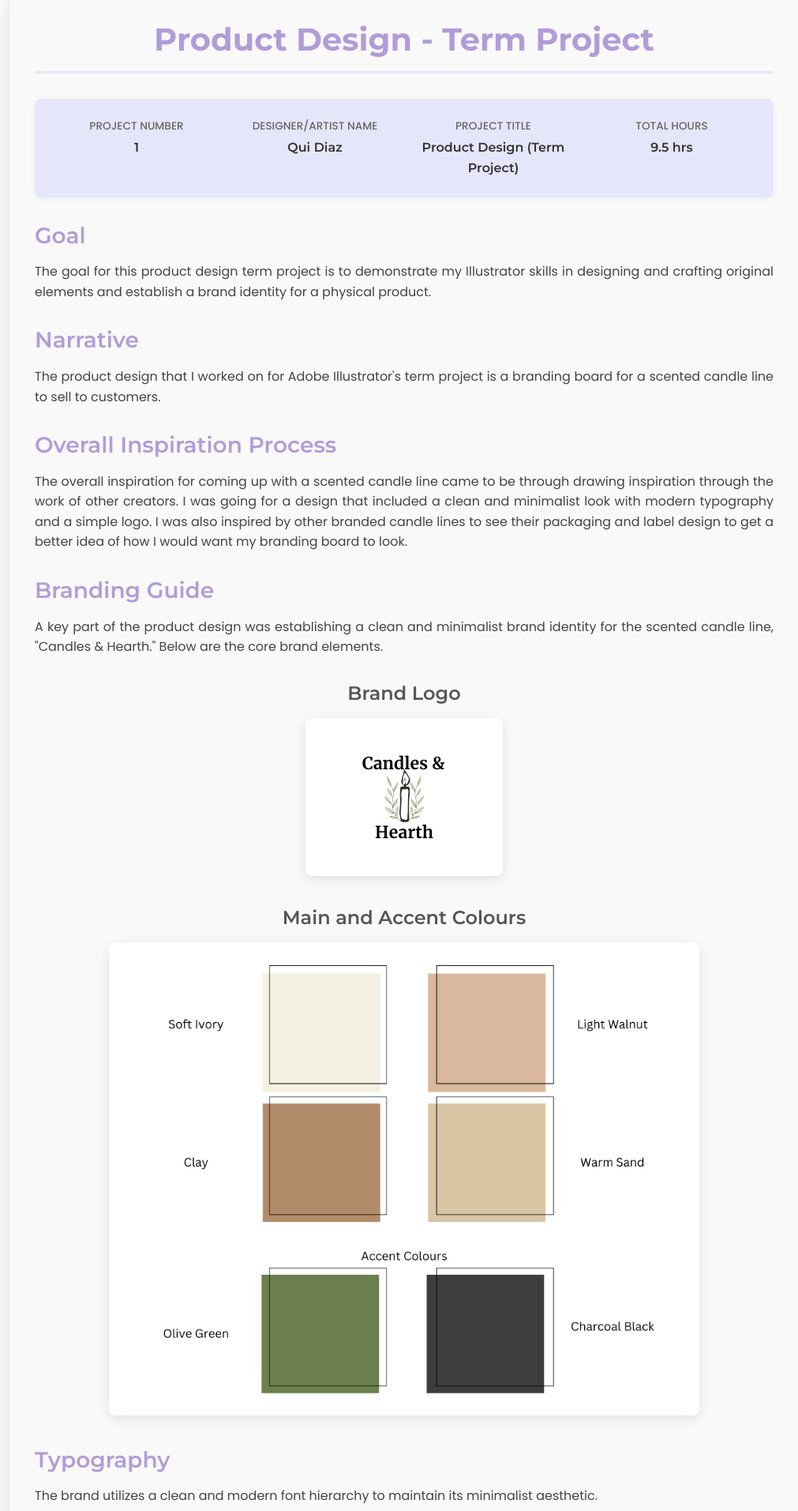
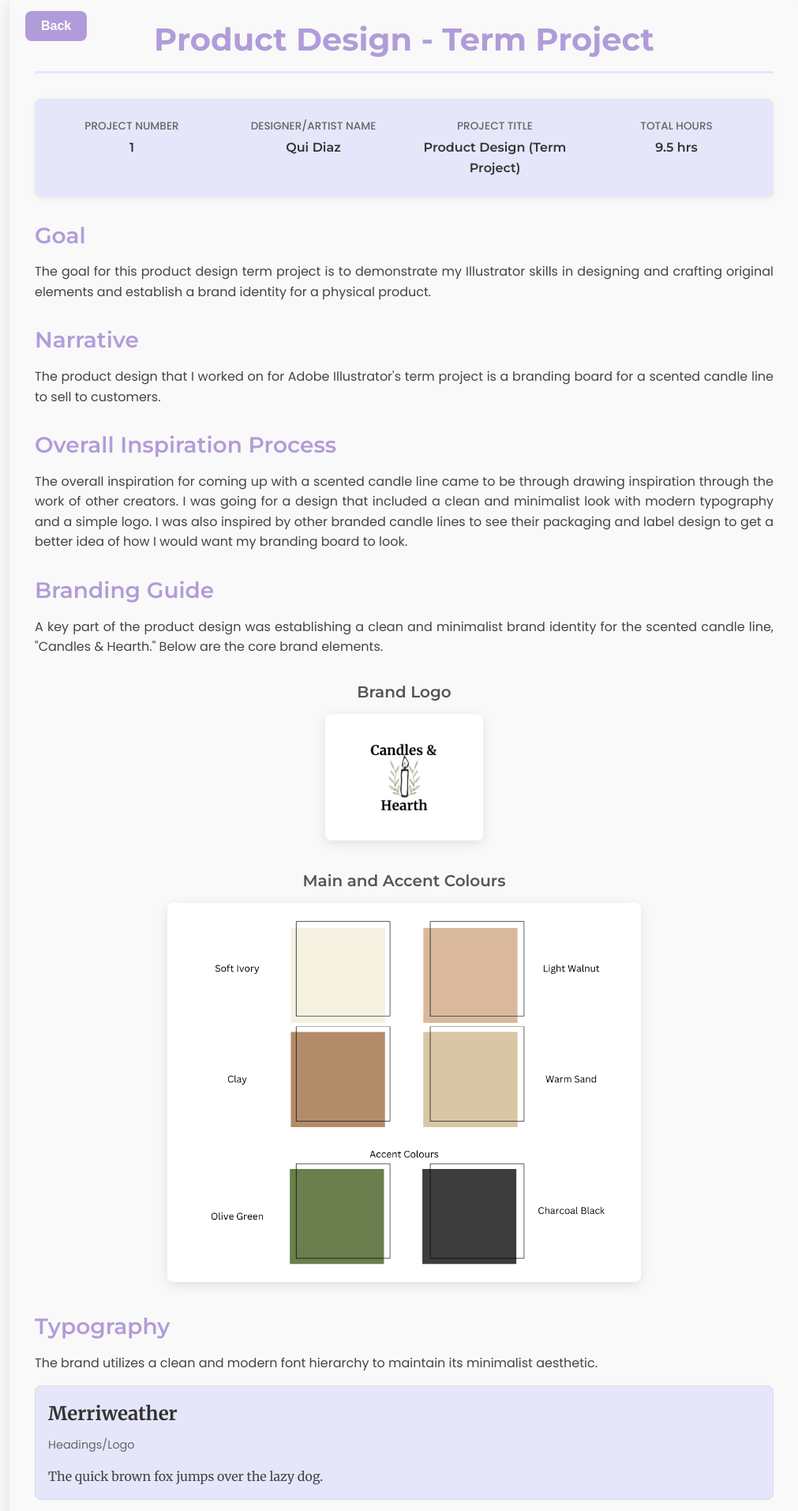
Before and after one commit to 5u2y/Summer-Portfolio, a React (Vite) app: page /projects/term-project in a window 1280 px wide. Shown: the part 80-1993 px from the top of the page at 79% size, without its empty margins (128-1139 px from the left). Built offline with nearby package versions, Linux system fonts and the light colour scheme.

Commit message:
Fixed the Back Button on the projects pages and the Target Discipline page

```diff
--- a/src/pages/TargetDisciplinePage/TargetDisciplinePage.jsx
+++ b/src/pages/TargetDisciplinePage/TargetDisciplinePage.jsx
@@ -1,20 +1,19 @@
 // src/pages/TargetDisciplinePage/TargetDisciplinePage.jsx
 import React from 'react';
-import { useNavigate } from 'react-router-dom'; // NEW: Import useNavigate hook
+import { useNavigate } from 'react-router-dom';
 import styles from './TargetDisciplinePage.module.css';
 import resumePdf from '../../assets/images/etc/Qui_Diaz_Resume.PDF';
 
 const TargetDisciplinePage = () => {
-  const navigate = useNavigate(); // NEW: Initialize the useNavigate hook
+  const navigate = useNavigate();
 
-  // NEW: Function to handle the back button click
+  // The back button now navigates to the About page as requested
   const handleBackClick = () => {
-    navigate('/about'); // This assumes your AboutPage route is '/about'
+    navigate('/about');
   };
 
   return (
     <div className={styles.targetDisciplinePage}>
-      {/* NEW: Back button */}
       <button onClick={handleBackClick} className={styles.backButton}>
         Back
       </button>
--- a/src/pages/projects/CompanyBrandingPage/CompanyBrandingPage.jsx
+++ b/src/pages/projects/CompanyBrandingPage/CompanyBrandingPage.jsx
@@ -1,12 +1,25 @@
+//CompanyBrandingPage.jsx
+
 import React from 'react';
+import { useNavigate } from 'react-router-dom';
 import styles from './CompanyBrandingPage.module.css';
 
 // Corrected import path for the final product image
 import finalProductImage from '../../../assets/images/projects/company-branding/MDIA_2166_Qui_Diaz_Excerise_5.jpg';
 
 const CompanyBrandingPage = () => {
+    const navigate = useNavigate();
+
+    // The back button now navigates to the Projects page
+    const handleBackClick = () => {
+        navigate('/projects');
+    };
+
     return (
         <div className={styles.projectPage}>
+            <button onClick={handleBackClick} className={styles.backButton}>
+                Back
+            </button>
             <h1 className={styles.projectTitle}>Company Branding Guide</h1>
 
             <div className={styles.projectHeader}>
--- a/src/pages/projects/CompanyBrandingPage/CompanyBrandingPage.module.css
+++ b/src/pages/projects/CompanyBrandingPage/CompanyBrandingPage.module.css
@@ -1,39 +1,43 @@
-/* Import Google Fonts for Montserrat and Poppins */
-@import url('https://fonts.googleapis.com/css2?family=Montserrat:wght@400;600;700&family=Poppins:wght@400;500&family=Merriweather:wght@400;700&family=Open+Sans:wght@400&family=Quicksand:wght@400&display=swap');
-
-/* General Reset */
-* {
-  margin: 0;
-  padding: 0;
-  box-sizing: border-box;
-}
-
-body {
-  font-family: 'Poppins', sans-serif;
-  background-color: #f9f9f9; /* Updated background to match TermProjectPage */
-  color: #333;
-}
-
-/* Main container for the project page, with a light background for readability */
+/* CompanyBrandingPage.module.css */
 .projectPage {
   max-width: 1000px;
   margin: 0 auto;
   padding: 2rem;
   font-family: 'Montserrat', 'Poppins', sans-serif;
-  line-height: 1.6;
+  color: #333;
   background-color: #f9f9f9;
   border-radius: 12px;
   box-shadow: 0 4px 20px rgba(0, 0, 0, 0.1);
+  line-height: 1.6;
+  position: relative;
+}
+
+.backButton {
+  position: absolute;
+  top: 20px;
+  left: 20px;
+  padding: 10px 20px;
+  font-size: 1rem;
+  font-weight: 600;
+  color: #fff;
+  background-color: #B19CD9;
+  border: none;
+  border-radius: 8px;
+  cursor: pointer;
+  transition: background-color 0.3s ease;
+}
+
+.backButton:hover {
+  background-color: #9c80d4;
 }
 
 .projectTitle {
-  font-family: 'Montserrat', sans-serif;
   font-size: 2.5rem;
   font-weight: 700;
-  color: #B19CD9; /* Soft purple color */
+  color: #B19CD9;
   text-align: center;
   margin-bottom: 2rem;
-  border-bottom: 3px solid #E6E6FA; /* New border style */
+  border-bottom: 3px solid #E6E6FA;
   padding-bottom: 1rem;
 }
 
@@ -42,17 +46,17 @@
   flex-wrap: wrap;
   justify-content: space-between;
   margin-bottom: 2rem;
-  background-color: #E6E6FA; /* Soft lavender color */
+  background-color: #E6E6FA;
   padding: 1rem;
   border-radius: 8px;
-  box-shadow: 0 2px 10px rgba(0, 0, 0, 0.05); /* Soft shadow */
+  box-shadow: 0 2px 10px rgba(0, 0, 0, 0.05);
   gap: 1rem;
 }
 
 .headerItem {
-  flex: 1 1 180px; /* Adjusted flex-basis for better spacing */
+  flex: 1 1 180px;
   padding: 0.5rem 1rem;
-  text-align: center; /* Centered text */
+  text-align: center;
 }
 
 .headerLabel {
@@ -79,19 +83,27 @@
   font-family: 'Montserrat', sans-serif;
   font-size: 1.75rem;
   font-weight: 600;
-  color: #B19CD9; /* Soft purple color */
+  color: #B19CD9;
   margin-bottom: 1rem;
-  border-bottom: 3px solid #E6E6FA;
-  padding-bottom: 0.5rem;
-  padding-left: 0;
 }
 
 .sectionText {
   font-family: 'Poppins', sans-serif;
   font-size: 1rem;
-  line-height: 1.6;
   color: #444;
   text-align: justify;
+}
+
+.finalProductImageContainer {
+  text-align: center;
+  margin-top: 2rem;
+}
+
+.finalProductImage {
+  max-width: 100%;
+  height: auto;
+  border-radius: 8px;
+  box-shadow: 0 4px 15px rgba(0, 0, 0, 0.1);
 }
 
 .techList {
@@ -112,43 +124,19 @@
   border: 1px solid #dcdce6;
 }
 
-.sourceLink {
-    color: #B19CD9; /* Updated link color */
-    text-decoration: underline;
-}
-
-/* New styles for the final product image */
-.finalProductImageContainer {
-    text-align: center;
-    margin: 2rem 0;
-}
-
-.finalProductImage {
-    max-width: 75%; /* Reduced max-width to scale the image down by 25% */
-    height: auto;
-    border-radius: 8px; /* Consistent border radius */
-    box-shadow: 0 4px 15px rgba(0, 0, 0, 0.1); /* Consistent shadow */
-}
-
-/* Responsive adjustments from TermProjectPage */
 @media (max-width: 768px) {
   .projectPage {
       padding: 1rem;
   }
-
   .projectTitle {
       font-size: 2rem;
   }
-
   .projectHeader {
       flex-direction: column;
-    text-align: center;
   }
-
   .headerItem {
       padding: 0.5rem;
   }
-
   .sectionTitle {
       font-size: 1.5rem;
   }
--- a/src/pages/projects/CssPreloaderPage/CssPreloaderPage.jsx
+++ b/src/pages/projects/CssPreloaderPage/CssPreloaderPage.jsx
@@ -1,8 +1,16 @@
 // src/pages/projects/CssPreloaderPage/CssPreloaderPage.jsx
 import React from 'react';
+import { useNavigate } from 'react-router-dom';
 import styles from './CssPreloaderPage.module.css';
 
 const CssPreloaderPage = () => {
+    const navigate = useNavigate();
+
+    // The back button now navigates to the Projects page
+    const handleBackClick = () => {
+        navigate('/projects');
+    };
+
   const htmlCode = `<!DOCTYPE html>
 <html lang="en">
 <head>
@@ -119,6 +127,9 @@
 
   return (
     <div className={styles.projectPage}>
+      <button onClick={handleBackClick} className={styles.backButton}>
+        Back
+      </button>
       <h1 className={styles.projectTitle}>CSS Pre-Loader</h1>
 
       {/* Live Demo Section - Now correctly implementing the barcode animation */}
@@ -177,7 +188,6 @@
 
       <section className={styles.projectSection}>
         <h2 className={styles.sectionTitle}>Source Code</h2>
-        {/* New container for side-by-side layout */}
         <div className={styles.codeFlexContainer}>
           <div className={styles.codeContainer}>
             <h3 className={styles.codeTitle}>index.html</h3>
--- a/src/pages/projects/CssPreloaderPage/CssPreloaderPage.module.css
+++ b/src/pages/projects/CssPreloaderPage/CssPreloaderPage.module.css
@@ -1,7 +1,4 @@
-/* src/pages/projects/CssPreloaderPage/CssPreloaderPage.module.css */
-@import url('https://fonts.googleapis.com/css2?family=Montserrat:wght@400;600;700&family=Poppins:wght@400;500&display=swap');
-
-/* Main page container styling from TermProjectPage */
+/* CssPreloaderPage.module.css */
 .projectPage {
     max-width: 1000px;
     margin: 0 auto;
@@ -12,85 +9,38 @@
     border-radius: 12px;
     box-shadow: 0 4px 20px rgba(0, 0, 0, 0.1);
     line-height: 1.6;
+    position: relative;
 }
 
-/* Project title styling from TermProjectPage */
+.backButton {
+    position: absolute;
+    top: 20px;
+    left: 20px;
+    padding: 10px 20px;
+    font-size: 1rem;
+    font-weight: 600;
+    color: #fff;
+    background-color: #B19CD9;
+    border: none;
+    border-radius: 8px;
+    cursor: pointer;
+    transition: background-color 0.3s ease;
+}
+
+.backButton:hover {
+    background-color: #9c80d4;
+}
+
 .projectTitle {
     font-size: 2.5rem;
     font-weight: 700;
-    color: #B19CD9; /* Soft purple */
+    color: #B19CD9;
     text-align: center;
     margin-bottom: 2rem;
     border-bottom: 3px solid #E6E6FA;
     padding-bottom: 1rem;
 }
 
-/* Live Demo Section - Preserving the dark theme */
-.demoSection {
-    text-align: center;
-    margin-bottom: 2rem;
-    padding: 2rem;
-    background-color: #1a1a1a;
-    border-radius: 12px;
-    box-shadow: 0 4px 20px rgba(0, 0, 0, 0.1);
-}
-
-.demoTitle {
-    font-family: 'Montserrat', sans-serif;
-    font-size: 1.75rem;
-    font-weight: 600;
-    color: white;
-    margin-bottom: 1rem;
-}
-
-/* The actual barcode animation styles - unchanged */
-.container {
-    text-align: center;
-    display: flex;
-    flex-direction: column;
-    align-items: center;
-    justify-content: center;
-    width: 100%;
-}
-
-.barcode {
-    display: flex;
-    justify-content: center;
-    align-items: flex-start;
-    margin-bottom: 20px;
-}
-
-.barcodeBar {
-    width: 6px;
-    height: 50px;
-    margin: 0 2px;
-    background-color: white;
-    opacity: 0;
-    animation: barcodeAnimation 1.5s forwards infinite;
-}
-
-.barcodeBar:nth-child(1) { animation-delay: 0s; }
-.barcodeBar:nth-child(2) { animation-delay: 0.2s; }
-.barcodeBar:nth-child(3) { animation-delay: 0.4s; }
-.barcodeBar:nth-child(4) { animation-delay: 0.6s; }
-.barcodeBar:nth-child(5) { animation-delay: 0.8s; }
-.barcodeBar:nth-child(6) { animation-delay: 1s; }
-.barcodeBar:nth-child(7) { animation-delay: 1.2s; }
-
-@keyframes barcodeAnimation {
-    0% { opacity: 0; transform: scaleY(0); }
-    50% { opacity: 1; transform: scaleY(1); }
-    100% { opacity: 0; transform: scaleY(0); }
-}
-
-.loadingText {
-    font-family: 'Poppins', sans-serif;
-    font-size: 24px;
-    font-weight: bold;
-    color: white;
-}
-
-/* Project header styling from TermProjectPage */
 .projectHeader {
     display: flex;
     flex-wrap: wrap;
@@ -100,7 +50,7 @@
     padding: 1rem;
     border-radius: 8px;
     box-shadow: 0 2px 10px rgba(0, 0, 0, 0.05);
-    gap: 1rem; /* Added gap for better spacing */
+    gap: 1rem;
 }
 
 .headerItem {
@@ -125,7 +75,6 @@
     color: #333;
 }
 
-/* Project section styling from TermProjectPage */
 .projectSection {
     margin-bottom: 2rem;
 }
@@ -136,9 +85,6 @@
     font-weight: 600;
     color: #B19CD9;
     margin-bottom: 1rem;
-    padding-left: 0;
-    border-bottom: 3px solid #E6E6FA;
-    padding-bottom: 0.5rem;
 }
 
 .sectionText {
@@ -148,7 +94,96 @@
     text-align: justify;
 }
 
-/* Code block container - preserving dark theme */
+.demoSection {
+    text-align: center;
+    margin-bottom: 2rem;
+    padding: 2rem;
+    background-color: #1a1a1a;
+    border-radius: 12px;
+    box-shadow: 0 4px 20px rgba(0, 0, 0, 0.1);
+}
+
+.demoTitle {
+    font-family: 'Montserrat', sans-serif;
+    font-size: 1.75rem;
+    font-weight: 600;
+    color: white;
+    margin-bottom: 1rem;
+}
+
+.container {
+    display: flex;
+    justify-content: center;
+    align-items: center;
+    flex-direction: column;
+}
+
+.barcode {
+    display: flex;
+    justify-content: center;
+    align-items: flex-start;
+    margin-bottom: 20px;
+}
+
+.barcodeBar {
+    width: 6px;
+    height: 50px;
+    margin: 0 2px;
+    background-color: white;
+    opacity: 0;
+    animation: barcodeAnimation 1.5s forwards infinite;
+}
+
+.barcodeBar:nth-child(1) {
+    animation-delay: 0s;
+}
+
+.barcodeBar:nth-child(2) {
+    animation-delay: 0.2s;
+}
+
+.barcodeBar:nth-child(3) {
+    animation-delay: 0.4s;
+}
+
+.barcodeBar:nth-child(4) {
+    animation-delay: 0.6s;
+}
+
+.barcodeBar:nth-child(5) {
+    animation-delay: 0.8s;
+}
+
+.barcodeBar:nth-child(6) {
+    animation-delay: 1s;
+}
+
+.barcodeBar:nth-child(7) {
+    animation-delay: 1.2s;
+}
+
+@keyframes barcodeAnimation {
+    0% {
+        opacity: 0;
+        transform: scaleY(0);
+    }
+    50% {
+        opacity: 1;
+        transform: scaleY(1);
+    }
+    100% {
+        opacity: 0;
+        transform: scaleY(0);
+    }
+}
+
+.loadingText {
+    font-family: 'Poppins', sans-serif;
+    font-size: 24px;
+    font-weight: bold;
+    color: white;
+}
+
 .codeFlexContainer {
     display: flex;
     flex-direction: column;
@@ -157,8 +192,6 @@
 
 .codeContainer {
     flex: 1;
-    margin-top: 2rem;
-    margin-bottom: 2rem;
 }
 
 .codeTitle {
@@ -184,7 +217,26 @@
     font-family: 'Courier New', Courier, monospace;
 }
 
-/* Responsive adjustments from TermProjectPage */
+.technicalInfo {
+    margin-top: 1rem;
+}
+
+.sourceList {
+    list-style-type: disc;
+    padding-left: 20px;
+    margin-top: 10px;
+}
+
+.sourceList li a {
+    color: #B19CD9;
+    text-decoration: none;
+    font-weight: 500;
+}
+
+.sourceList li a:hover {
+    text-decoration: underline;
+}
+
 @media (max-width: 768px) {
     .projectPage {
         padding: 1rem;
@@ -194,7 +246,6 @@
     }
     .projectHeader {
         flex-direction: column;
-        text-align: center;
     }
     .headerItem {
         padding: 0.5rem;
--- a/src/pages/projects/GsapAnimationPage/GsapAnimationPage.jsx
+++ b/src/pages/projects/GsapAnimationPage/GsapAnimationPage.jsx
@@ -1,8 +1,16 @@
 import React, { useEffect, useRef } from 'react';
+import { useNavigate } from 'react-router-dom';
 import styles from './GsapAnimationPage.module.css';
 import { gsap } from 'gsap';
 
 const GSAPProjectPage = () => {
+    const navigate = useNavigate();
+
+    // The back button now navigates to the Projects page
+    const handleBackClick = () => {
+        navigate('/projects');
+    };
+
     // Refs to directly target the elements for GSAP animation
     const switchRef = useRef(null);
     const toggleButtonRef = useRef(null);
@@ -199,6 +207,9 @@
 
     return (
         <div className={styles.projectPage}>
+            <button onClick={handleBackClick} className={styles.backButton}>
+                Back
+            </button>
             <h1 className={styles.projectTitle}>GSAP Timeline Animation</h1>
 
             <div className={styles.projectHeader}>
--- a/src/pages/projects/TermProjectPage/TermProjectPage.jsx
+++ b/src/pages/projects/TermProjectPage/TermProjectPage.jsx
@@ -1,12 +1,23 @@
 import React from "react";
+import { useNavigate } from 'react-router-dom';
 import styles from "./TermProjectPage.module.css";
 // Corrected the import paths to include the "assets" folder, as seen in your screenshot.
 import LogoImage from "../../../assets/images/projects/term-project/Logo2.png";
 import ColorPaletteImage from "../../../assets/images/projects/term-project/ColourPalette2.png";
 
 const TermProjectPage = () => {
+  const navigate = useNavigate();
+
+  // The back button now navigates to the Projects page
+  const handleBackClick = () => {
+    navigate('/projects');
+  };
+
   return (
     <div className={styles.projectPage}>
+      <button onClick={handleBackClick} className={styles.backButton}>
+        Back
+      </button>
       <h1 className={styles.projectTitle}>Product Design - Term Project</h1>
       <div className={styles.projectHeader}>
         <div className={styles.headerItem}>
@@ -54,14 +65,12 @@
         </p>
       </div>
 
-      {/* --- New Section for Branding Guide --- */}
       <div className={styles.projectSection}>
         <h2 className={styles.sectionTitle}>Branding Guide</h2>
         <p className={styles.sectionText}>
           A key part of the product design was establishing a clean and minimalist brand identity for the scented candle line, "Candles & Hearth." Below are the core brand elements.
         </p>
 
-        {/* Logo Section */}
         <div className={styles.imageContainer}>
           <h3 className={styles.imageTitle}>Brand Logo</h3>
           <img
@@ -71,7 +80,6 @@
           />
         </div>
 
-        {/* Color Palette Section */}
         <div className={styles.imageContainer}>
           <h3 className={styles.imageTitle}>Main and Accent Colours</h3>
           <img
@@ -81,7 +89,6 @@
           />
         </div>
 
-        {/* Typography Section */}
         <div className={styles.projectSection}>
           <h3 className={styles.sectionTitle}>Typography</h3>
           <p className={styles.sectionText}>The brand utilizes a clean and modern font hierarchy to maintain its minimalist aesthetic.</p>
--- a/src/pages/projects/TermProjectPage/TermProjectPage.module.css
+++ b/src/pages/projects/TermProjectPage/TermProjectPage.module.css
@@ -11,12 +11,32 @@
     border-radius: 12px;
     box-shadow: 0 4px 20px rgba(0, 0, 0, 0.1);
     line-height: 1.6;
+    position: relative;
+}
+
+.backButton {
+    position: absolute;
+    top: 20px;
+    left: 20px;
+    padding: 10px 20px;
+    font-size: 1rem;
+    font-weight: 600;
+    color: #fff;
+    background-color: #B19CD9;
+    border: none;
+    border-radius: 8px;
+    cursor: pointer;
+    transition: background-color 0.3s ease;
+}
+
+.backButton:hover {
+    background-color: #9c80d4;
 }
 
 .projectTitle {
     font-size: 2.5rem;
     font-weight: 700;
-    color: #B19CD9; /* Updated to a soft purple */
+    color: #B19CD9;
     text-align: center;
     margin-bottom: 2rem;
     border-bottom: 3px solid #E6E6FA;
@@ -32,6 +52,7 @@
     padding: 1rem;
     border-radius: 8px;
     box-shadow: 0 2px 10px rgba(0, 0, 0, 0.05);
+    gap: 1rem;
 }
 
 .headerItem {
@@ -64,9 +85,8 @@
     font-family: 'Montserrat', sans-serif;
     font-size: 1.75rem;
     font-weight: 600;
-    color: #B19CD9; /* Updated to a soft purple */
+    color: #B19CD9;
     margin-bottom: 1rem;
-    padding-left: 0;
 }
 
 .sectionText {
@@ -76,7 +96,6 @@
     text-align: justify;
 }
 
-/* Styles for image containers and images */
 .imageContainer {
     text-align: center;
     margin: 2rem 0;
@@ -84,7 +103,7 @@
 
 .imageTitle {
     font-family: 'Montserrat', sans-serif;
-  font-size: 1.5rem;
+    font-size: 1.25rem;
     font-weight: 600;
     color: #555;
     margin-bottom: 1rem;
@@ -95,36 +114,49 @@
     height: auto;
     border-radius: 8px;
     box-shadow: 0 4px 15px rgba(0, 0, 0, 0.1);
-  transition: transform 0.3s ease-in-out;
-}
-
-.projectImage:hover {
-  transform: scale(1.02);
 }
 
 .logoImage {
-    max-width: 250px;
+    max-width: 200px;
 }
 
 .colorPaletteImage {
-    max-width: 80%;
+    max-width: 600px;
 }
 
 .typographySection {
-    margin-top: 2rem;
-    display: grid;
-    grid-template-columns: repeat(auto-fit, minmax(250px, 1fr));
-    gap: 1.5rem;
+    display: flex;
+    flex-direction: column;
+    gap: 1rem;
+    margin-top: 1rem;
 }
 
 .fontItem {
     background-color: #E6E6FA;
-    padding: 1.5rem;
+    padding: 1rem;
     border-radius: 8px;
-    box-shadow: 0 2px 8px rgba(0, 0, 0, 0.05);
+    border: 1px solid #dcdce6;
 }
 
-/* Font classes for the branding guide */
+.fontName {
+    font-size: 1.5rem;
+    font-weight: 700;
+    color: #333;
+    margin-bottom: 0.5rem;
+}
+
+.fontUsage {
+    font-family: 'Poppins', sans-serif;
+    font-size: 0.9rem;
+    color: #666;
+    margin-bottom: 1rem;
+}
+
+.fontExample {
+    font-size: 1rem;
+    color: #444;
+}
+
 .fontMerriweather {
     font-family: 'Merriweather', serif;
 }
@@ -135,28 +167,6 @@
 
 .fontQuicksand {
     font-family: 'Quicksand', sans-serif;
-}
-
-.fontName {
-    font-family: 'Montserrat', sans-serif;
-    font-size: 1.2rem;
-    font-weight: 600;
-    color: #B19CD9;
-    margin-bottom: 0.5rem;
-}
-
-.fontUsage {
-    font-family: 'Poppins', sans-serif;
-    font-size: 0.9rem;
-    color: #777;
-    margin-bottom: 0.5rem;
-}
-
-.fontExample {
-    font-family: 'Poppins', sans-serif;
-    font-size: 1rem;
-    color: #555;
-    margin-top: 1rem;
 }
 
 .techList {
@@ -177,21 +187,6 @@
     border: 1px solid #dcdce6;
 }
 
-.attachmentsSection {
-    margin-top: 2rem;
-}
-
-.attachmentsList {
-    list-style-type: none;
-    padding-left: 0;
-}
-
-.attachmentsList li {
-    font-family: 'Poppins', sans-serif;
-    margin-bottom: 0.5rem;
-}
-
-/* Responsive adjustments */
 @media (max-width: 768px) {
     .projectPage {
         padding: 1rem;
@@ -208,7 +203,4 @@
     .sectionTitle {
         font-size: 1.5rem;
     }
-    .colorPaletteImage {
-        max-width: 100%;
 }
-}
```
Also changed, not shown: src/pages/projects/GsapAnimationPage/GsapAnimationPage.module.css (+20 -0 lines). Lines whose indentation alone changed are shown as unchanged.
